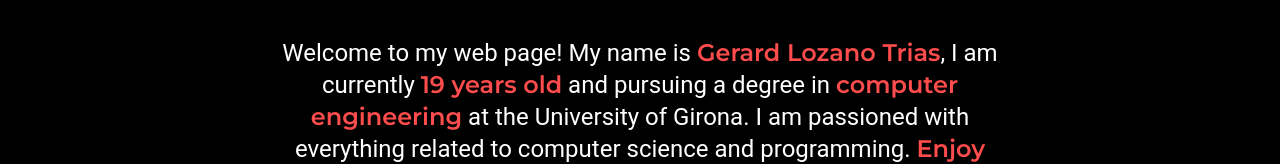
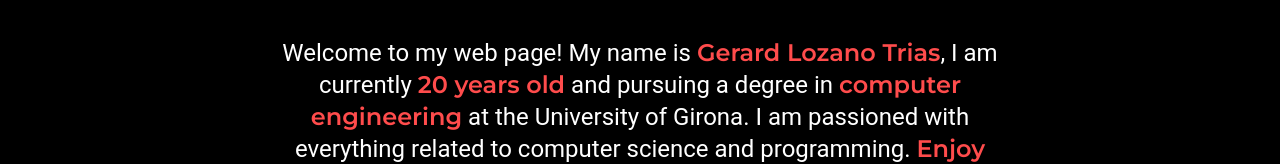
Before and after one commit to gerex1408/MyReactWeb, a React (Create React App) app: page / in a window 1280 px wide. Shown: the part 497-661 px from the top of the page. Built offline with nearby package versions, Linux system fonts and the light colour scheme.

Commit message:
minimal changes

```diff
--- a/src/Components/Studies.js
+++ b/src/Components/Studies.js
@@ -159,7 +159,7 @@
                             >
                             I am currently pursuing a degree in <b>computer engineering </b>
                             at the University of Girona, also known as <b>UdG</b>. I'm in my
-                            <b> second year</b> of four. I have the feeling that I'm
+                            <b> third year</b> of four. I have the feeling that I'm
                             studying the perfect degree for me, I don't think there's an other one
                             that can make me be more motivated and inspired in learning new things than this one.
                             </Typography>
--- a/src/Components/WelcomePage.js
+++ b/src/Components/WelcomePage.js
@@ -68,7 +68,7 @@
 
         <animated.div style={props2} className={classes.typo}>
             <Typography variant="h5">
-                Welcome to my web page! My name is <b style={{color:"#ff4c4c"}}>Gerard Lozano Trias</b>, I am currently <b style={{color:"#ff4c4c"}}>19 years old</b> and pursuing a degree in <b style={{color:"#ff4c4c"}}>computer engineering</b> at the University of Girona.
+                Welcome to my web page! My name is <b style={{color:"#ff4c4c"}}>Gerard Lozano Trias</b>, I am currently <b style={{color:"#ff4c4c"}}>20 years old</b> and pursuing a degree in <b style={{color:"#ff4c4c"}}>computer engineering</b> at the University of Girona.
                 I am passioned with everything related to computer science and programming. <b style={{color:"#ff4c4c"}}>Enjoy browsing this web</b> and learn more about me!
             </Typography>
         </animated.div>
```
Also changed, not shown: package.json (+12 -13 lines), 1 other file (tests, documents, lock files or other folders).
